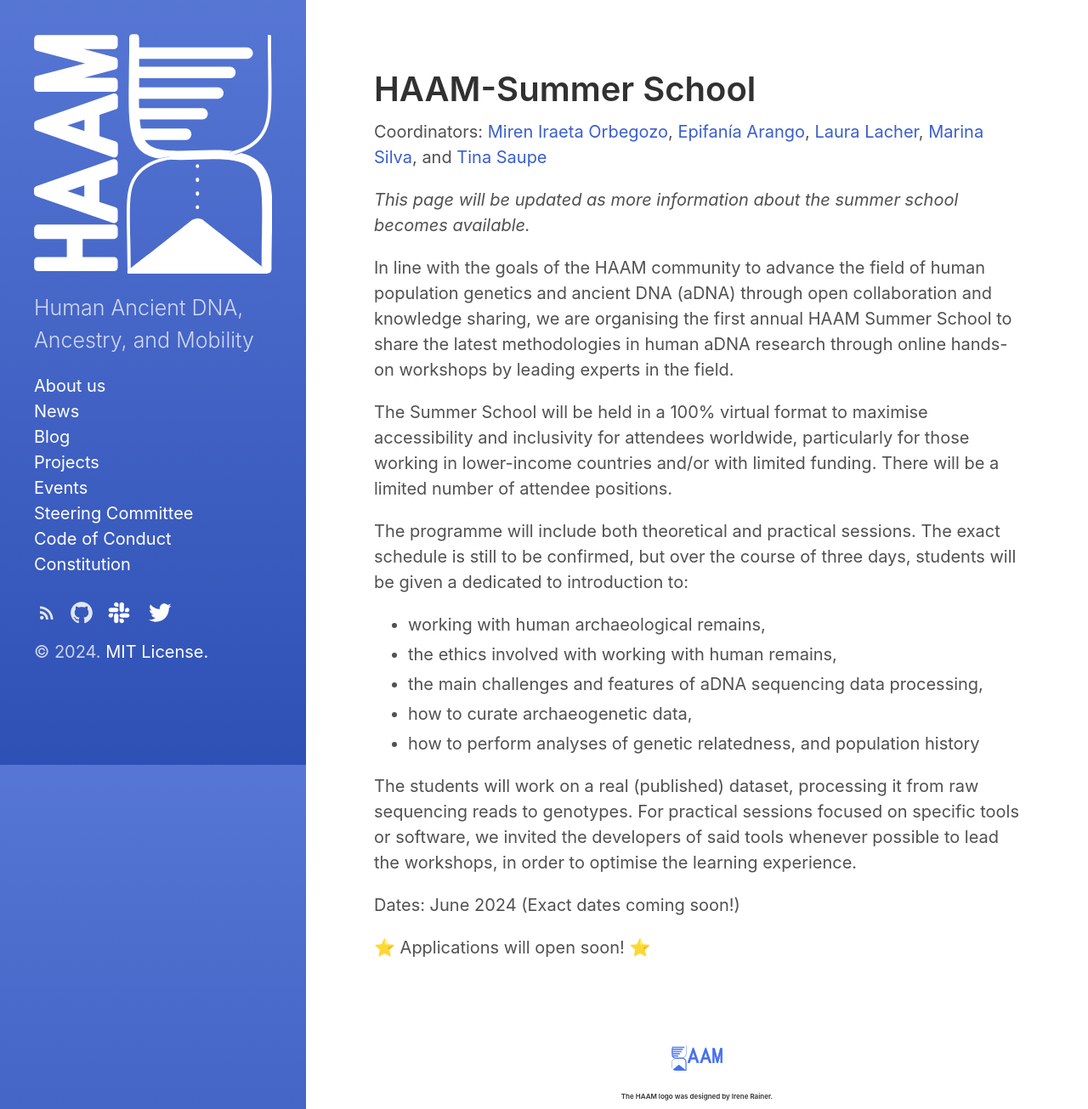
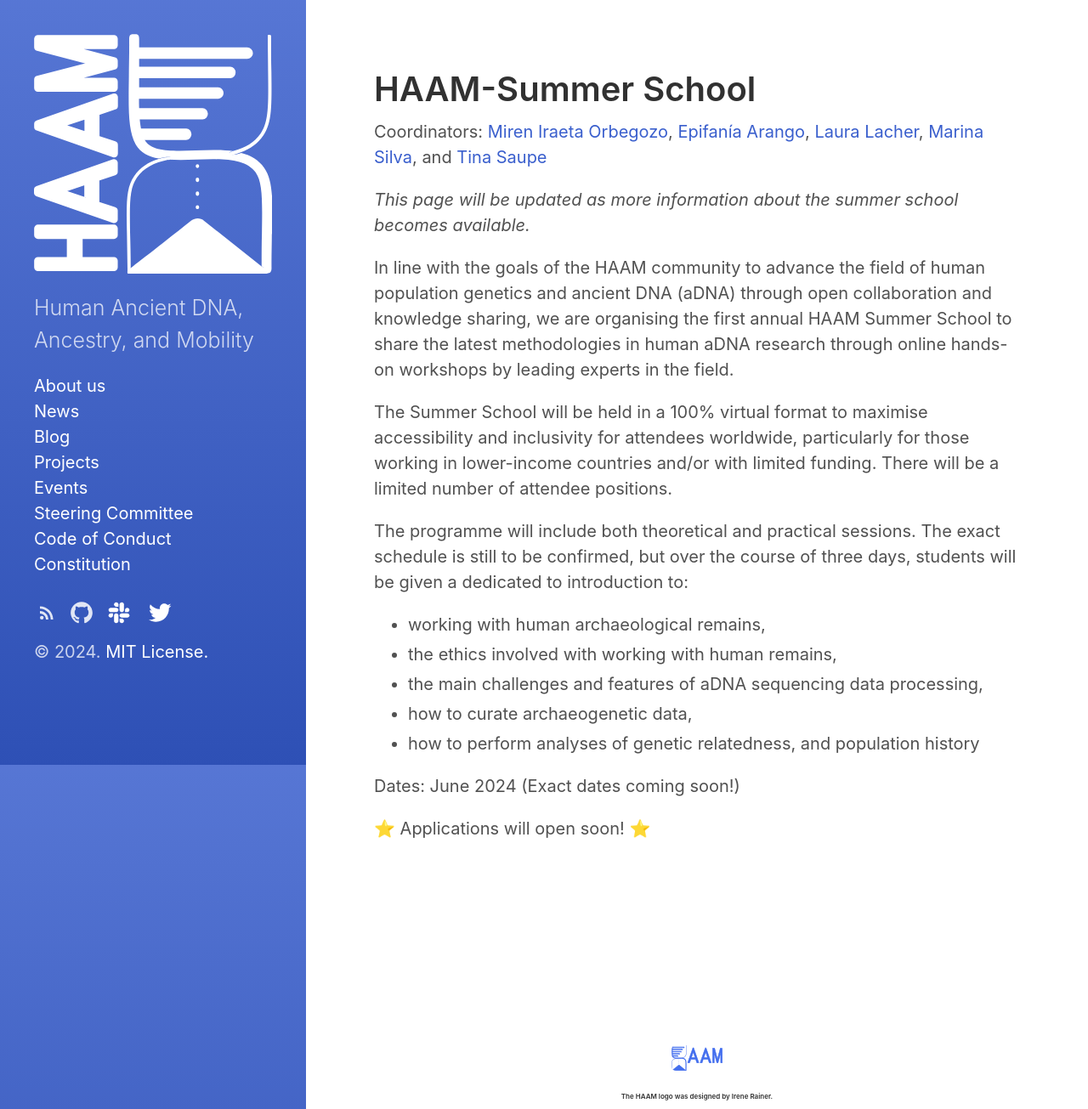
Before and after one commit to haam-community/haam-community.github.io, a Jekyll site: the page built from projects/haam_summer_school.md, in a window 1280 px wide and 1305 px high. Shown: the whole window at 85% size. Built offline with Jekyll 4.4.1, drawn with Linux system fonts in a browser that asks for light colours.

Commit message:
remove unconfirmed info

```diff
--- a/projects/haam_summer_school.md
+++ b/projects/haam_summer_school.md
@@ -19,9 +19,6 @@ The programme will include both theoretical and practical sessions. The exact sc
 - how to curate archaeogenetic data,
 - how to perform analyses of genetic relatedness, and population history
 
-The students will work on a real (published) dataset, processing it from raw sequencing reads to genotypes.
-For practical sessions focused on specific tools or software, we invited the developers of said tools whenever possible to lead the workshops, in order to optimise the learning experience.
-
 Dates: June 2024 (Exact dates coming soon!)
 
 ⭐️ Applications will open soon! ⭐️
```
